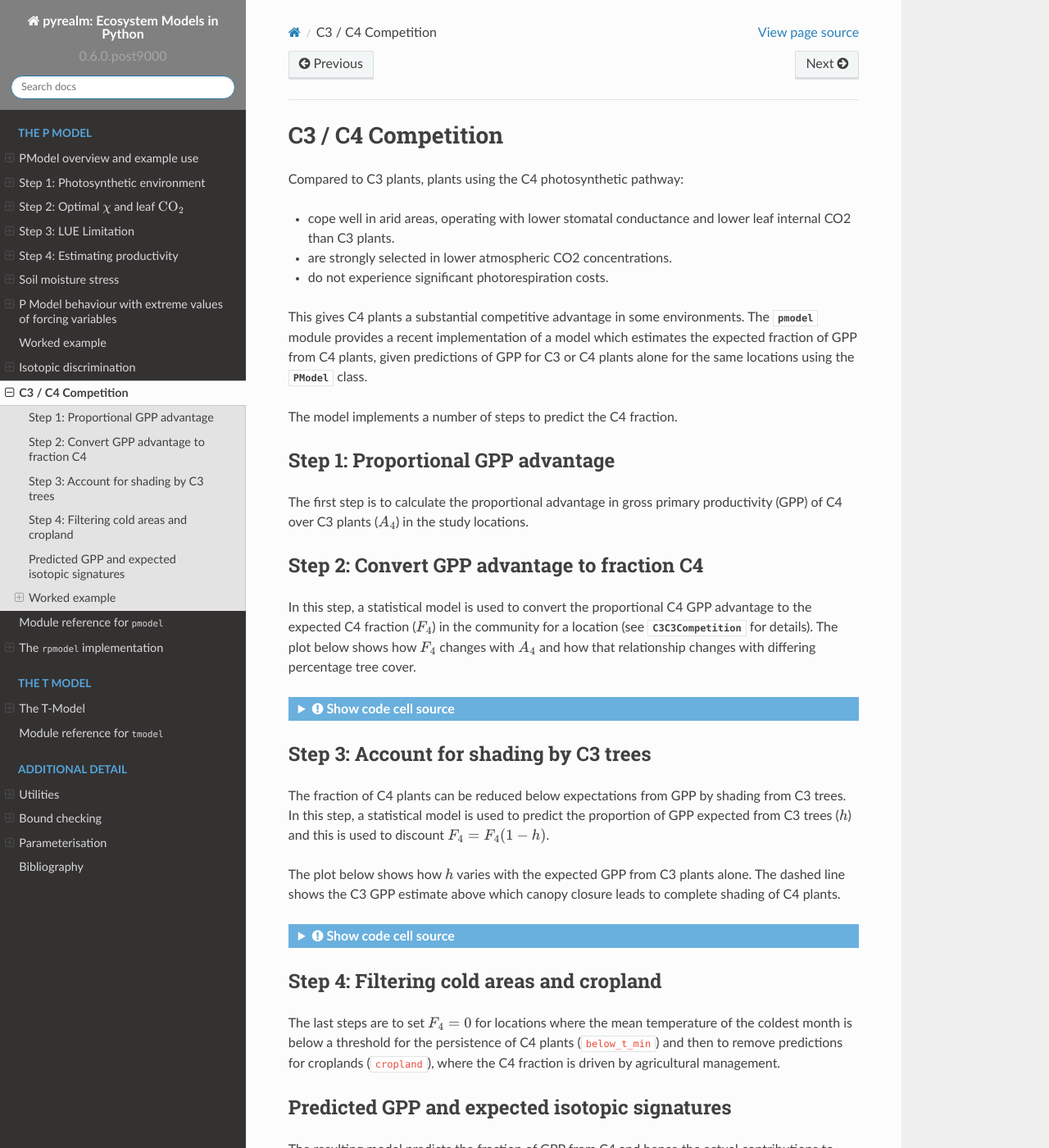
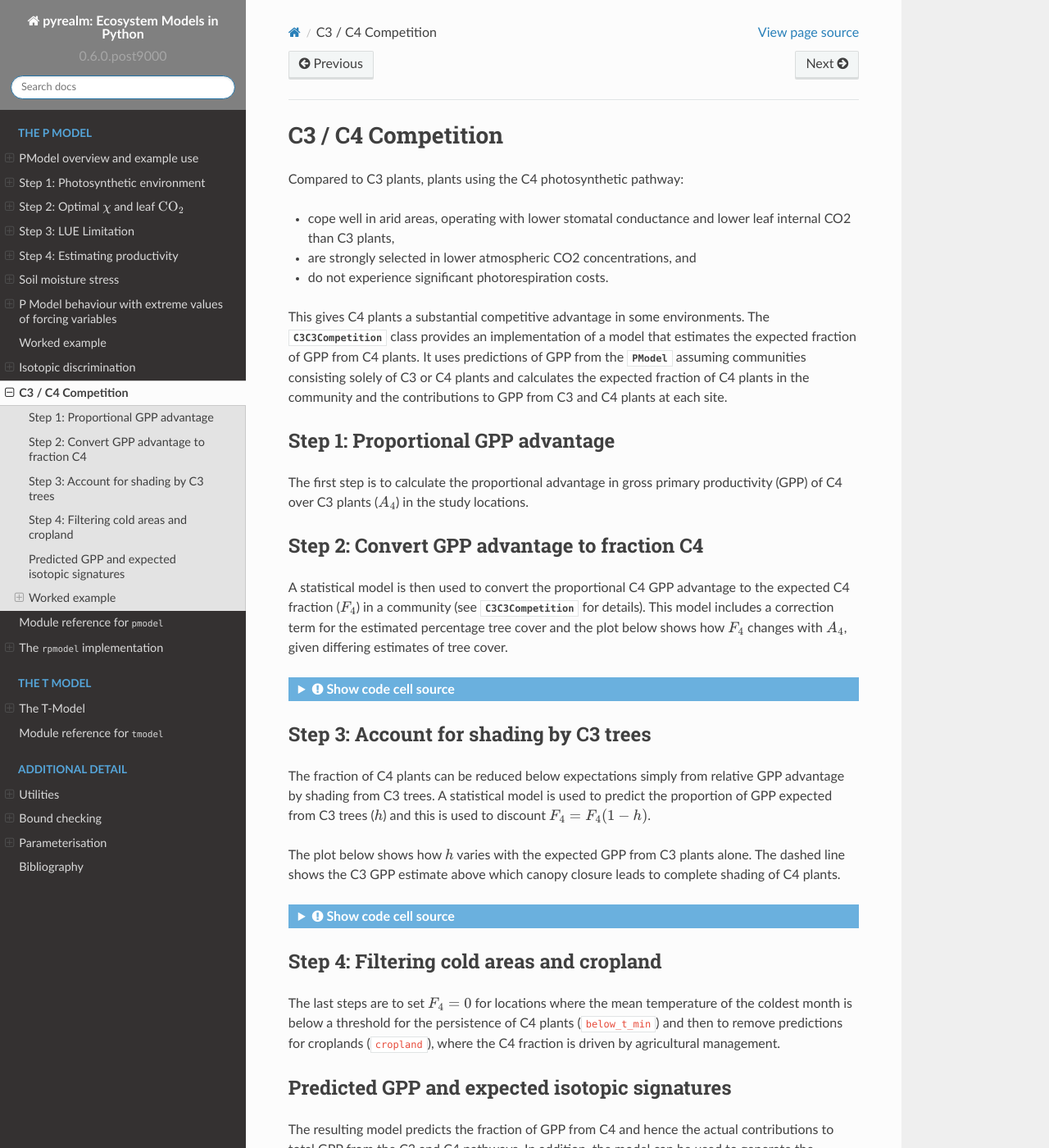
Before and after one commit to ImperialCollegeLondon/pyrealm, a Sphinx documentation site: the page built from source/pmodel/c3c4model.md, in a window 1280 px wide and 1400 px high. Shown: the whole window at 82% size. Built offline with Sphinx 7.4.7 and the Read the Docs theme 2.0.0, drawn with Linux system fonts in a browser that asks for light colours; some of the changed text lies outside the part shown.

````diff
--- a/source/pmodel/c3c4model.md
+++ b/source/pmodel/c3c4model.md
@@ -17,17 +17,17 @@ kernelspec:
 Compared to C3 plants, plants using the C4 photosynthetic pathway:
 
 * cope well in arid areas, operating with lower stomatal conductance
-  and lower leaf internal CO2 than C3 plants.
-* are strongly selected in lower atmospheric CO2 concentrations.
+  and lower leaf internal CO2 than C3 plants,
+* are strongly selected in lower atmospheric CO2 concentrations, and
 * do not experience significant photorespiration costs.
 
 This gives C4 plants a substantial competitive advantage in some environments.
-The {mod}`~pyrealm.pmodel` module provides a recent implementation of a model
-which estimates the expected fraction of GPP from C4 plants, given predictions
-of GPP for C3 or C4 plants alone for the same locations using the
-{class}`~pyrealm.pmodel.PModel` class.
-
-The model implements a number of steps to predict the C4 fraction.
+The {class}`~pyrealm.pmodel.C3C3Competition` class provides an implementation of
+a model that estimates the expected fraction of GPP from C4 plants. It uses
+predictions of GPP from the {class}`~pyrealm.pmodel.PModel` assuming communities
+consisting solely of C3 or C4 plants and calculates the expected fraction of C4
+plants in the community and the contributions to GPP from C3 and C4 plants at
+each site.
 
 ## Step 1: Proportional GPP advantage
 
@@ -36,11 +36,11 @@ productivity (GPP) of C4 over C3 plants ($A_4$) in the study locations.
 
 ## Step 2: Convert GPP advantage to fraction C4
 
-In this step, a statistical model is used to convert the proportional C4 GPP
-advantage to the expected C4 fraction ($F_4$) in the community for a location
-(see {class}`~pyrealm.pmodel.C3C3Competition` for details). The plot below shows
-how $F_4$ changes with $A_4$ and how that relationship changes with differing
-percentage tree cover.
+A statistical model is then used to convert the proportional C4 GPP advantage to
+the expected C4 fraction ($F_4$) in a community (see
+{class}`~pyrealm.pmodel.C3C3Competition` for details). This model includes a
+correction term for the estimated percentage tree cover and the plot below shows
+how $F_4$ changes with $A_4$, given differing estimates of tree cover.
 
 ```{code-cell} ipython3
 :tags: [hide-input]
@@ -80,10 +81,10 @@ pyplot.axvline(0, ls='--', c='grey');
 
 ## Step 3: Account for shading by C3 trees
 
-The fraction of C4 plants can be reduced below expectations from GPP by shading
-from C3 trees. In this step, a statistical model is used to predict the
-proportion of GPP expected from C3 trees ($h$) and this is used to discount $F_4
-= F_4 (1-h)$.
+The fraction of C4 plants can be reduced below expectations simply from relative
+GPP advantage by shading from C3 trees. A statistical model is used to predict
+the proportion of GPP expected from C3 trees ($h$) and this is used to discount
+$F_4 = F_4 (1-h)$.
 
 The plot below shows how $h$ varies with the expected GPP from C3 plants alone.
 The dashed line shows the C3 GPP estimate above which canopy closure leads to
@@ -173,23 +174,31 @@ comp.summarize()
 The plots below then show the various stages of the model prediction.
 
 Panel A
-: GPP predictions from the P model across a temperature gradient for C3 or C4 plants alone. The horizontal dashed line shows the canopy closure
+: GPP predictions from the P model across a temperature gradient for C3 or
+  C4 plants alone. The horizontal dashed line shows the canopy closure
   threshold for C3 plants (see Step 3).
 
 Panel B
-: The relative GPP advantage of C4 over C3 photosynthesis across the temperature gradient.
+: The relative GPP advantage of C4 over C3 photosynthesis across the
+  temperature gradient.
 
 Panel C
-: The proportion of GPP from C3 trees across the temperature gradient. Between roughly 5°C and 30°C, canopy closure is predicted to exclude C4 plants, even where they have a GPP advantage above about 22°C.
+: The proportion of GPP from C3 trees across the temperature gradient.
+  Between roughly 5°C and 30°C, canopy closure is predicted to exclude
+  C4 plants, even where they have a GPP advantage (Panel B, > 22°C).
 
 Panel D
-: Predicted fraction of C4 plants across the temperature gradient. One line shows the prediction of $F_4$ purely from relative advantage and treecover (Step 2) and the second line shows the impact of C3 canopy closure on the prediction (Step 3),
+: Predicted $F_4$ across the temperature gradient, showing the prediction
+  purely from relative advantage and treecover (Step 2) and then accounting
+  for the impact of C3 tree canopy closure (Step 3),
 
 Panel E:
-: The predicted contributions of plants using the C3 and C4 pathways to the total expected GPP.
+: The predicted contributions of plants using the C3 and C4 pathways to the
+  total expected GPP.
 
 Panel F
-: The predicted contributions of plants using the C3 and C4 pathways to the predicted $\delta\ce{^{13}C}$ .
+: The contributions of plants using the C3 and C4 pathways to predicted
+  $\delta\ce{^{13}C}$ .
 
 ```{code-cell} ipython3
 :tags: [hide-input]
@@ -203,7 +212,7 @@ ax1.plot(tc_1d, gpp_c4_annual, label='C4 alone')
 ax1.set_xlabel('Temperature (°C)')
 ax1.set_ylabel(r'Annual total GPP (gC m2 yr)')
 ax1.axhline(2800, ls='--', c='grey')  # canopy closure
-ax1.legend()
+ax1.legend(frameon=False)
 
 # C4 Advantage predictions
 ax2.plot(tc_1d, comp.gpp_adv_c4)
@@ -224,7 +233,7 @@ ax4.plot(tc_1d, frac_c4_step3, label='Step 3')
 # ax4.set_title(r'C4 fraction across the temperature gradient')
 ax4.set_xlabel('Temperature (°C)')
 ax4.set_ylabel(r'C4 fraction')
-ax4.legend();
+ax4.legend(frameon=False);
 
 # GPP contributions of C4 and C4
 ax5.plot(tc_1d, comp.gpp_c3_contrib, label='C3 only')
@@ -233,7 +242,7 @@ ax5.plot(tc_1d, comp.gpp_c3_contrib + comp.gpp_c4_contrib, label='Total')
 # ax4.set_title(r'C4 fraction across the temperature gradient')
 ax5.set_xlabel('Temperature (°C)')
 ax5.set_ylabel(r'GPP (gC m-2 yr-1)')
-ax5.legend();
+ax5.legend(frameon=False);
 
 # d13C contributions of C4 and C4
 ax6.plot(tc_1d, comp.d13C_C3, label='C3 only')
@@ -242,10 +251,9 @@ ax6.plot(tc_1d, comp.d13C_C3 + comp.d13C_C4, label='Total')
 # ax4.set_title(r'C4 fraction across the temperature gradient')
 ax6.set_xlabel('Temperature (°C)')
 ax6.set_ylabel(r'$\delta^{13}C$ (permil)')
-ax6.legend();
+ax6.legend(frameon=False);
 
-
-
+# Add plot letters.
 for letter, ax in zip(('A', 'B', 'C', 'D', 'E', 'F'),
                       (ax1, ax2, ax3, ax4, ax5, ax6)):
 
````
Also changed, not shown: other parts of source/pmodel/c3c4model.md (+2 -1 lines), source/pmodel/isotopic_discrimination.md (+18 -12 lines).
